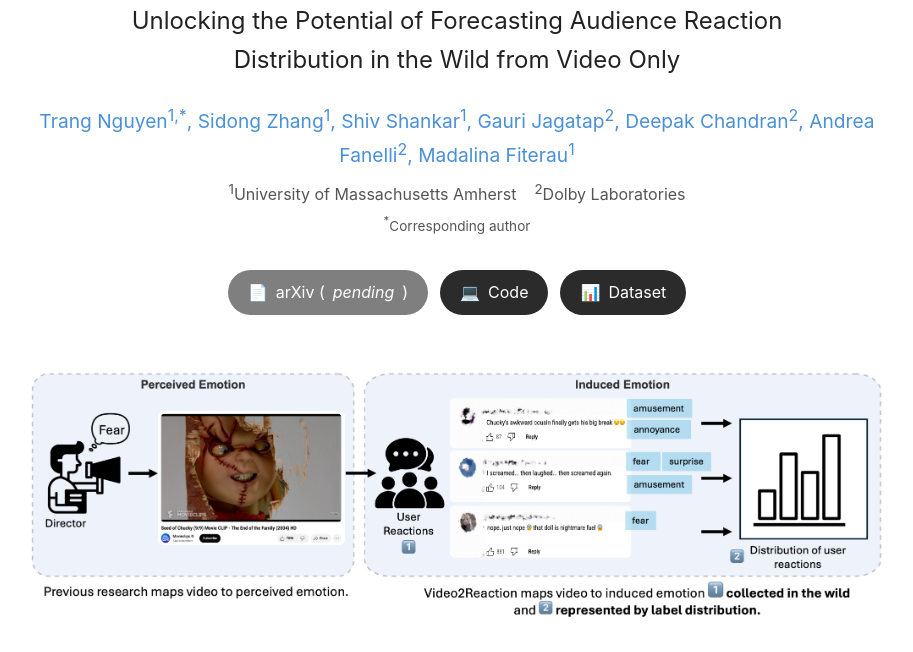
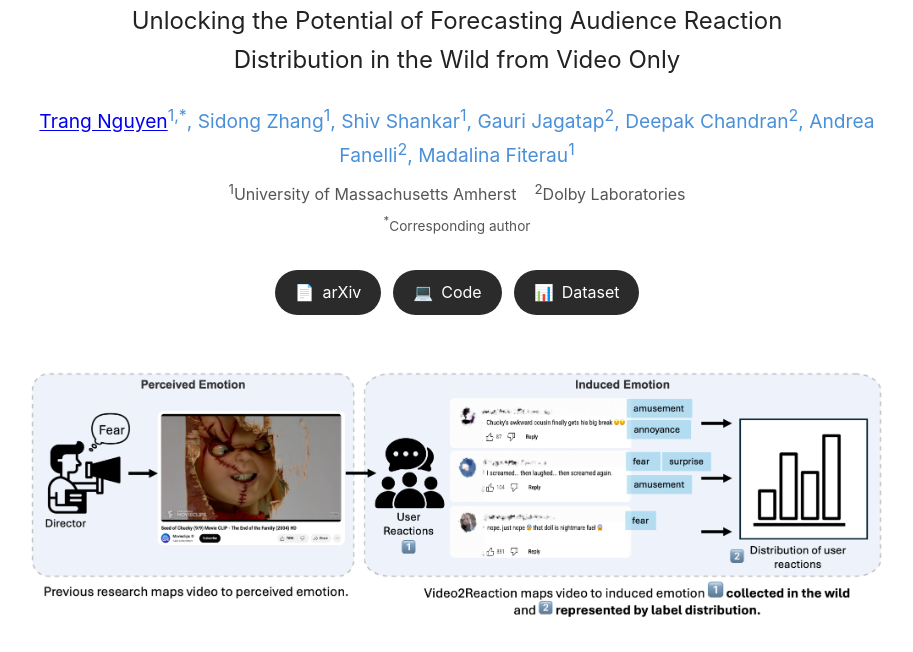
Before and after one commit to Information-Fusion-Lab-Umass/video2reaction-bench.github.io, a plain HTML site: page index.html in a window 1280 px wide. Shown: the part 148-800 px from the top of the page, without its empty margins (183-1096 px from the left). Drawn offline with Linux system fonts and the light colour scheme.

Commit message:
update link

```diff
--- a/index.html
+++ b/index.html
@@ -12,7 +12,7 @@
     <h1 class="title"><span class="emoji">🎬</span> Video2Reaction</h1>
     <h2 class="subtitle">Unlocking the Potential of Forecasting Audience Reaction Distribution in the Wild from Video Only</h2>
     <p class="authors">
-      Trang Nguyen<sup>1,*</sup>,
+      <a href="https://nguyentr17.github.io/" target="_blank" rel="noopener">Trang Nguyen</a><sup>1,*</sup>,
       Sidong Zhang<sup>1</sup>,
       Shiv Shankar<sup>1</sup>,
       Gauri Jagatap<sup>2</sup>,
@@ -27,9 +27,9 @@
     <p class="correspondence"><sup>*</sup>Corresponding author</p>
 
     <div class="links">
-      <span class="btn btn-disabled">
-        <span class="icon">📄</span> arXiv (<em>pending</em>)
-      </span>
+      <a class="btn" href="https://arxiv.org/pdf/2607.06875" target="_blank" rel="noopener">
+        <span class="icon">📄</span> arXiv
+      </a>
       <a class="btn" href="https://github.com/Information-Fusion-Lab-Umass/video2reaction" target="_blank" rel="noopener">
         <span class="icon">💻</span> Code
       </a>
```
